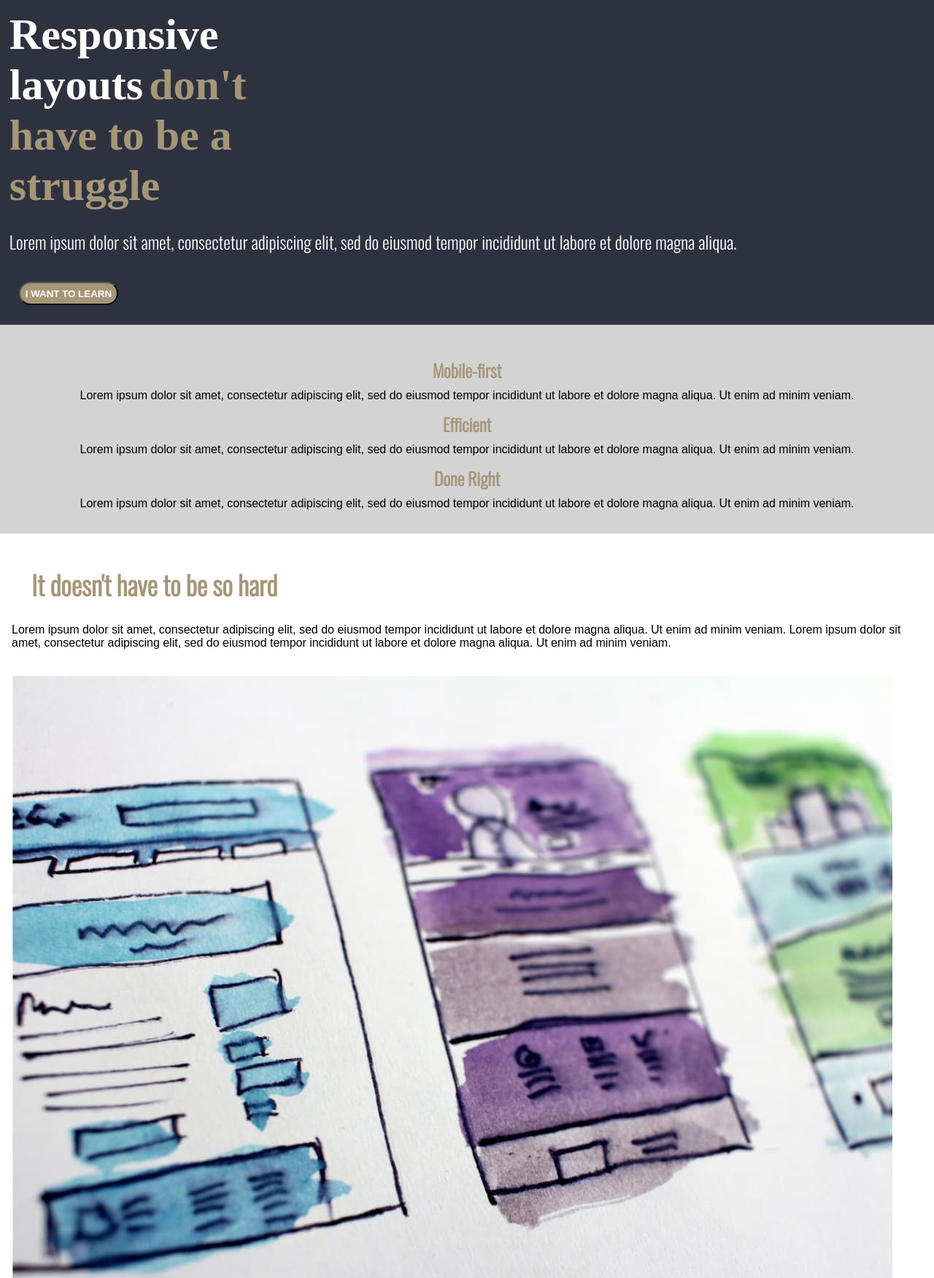
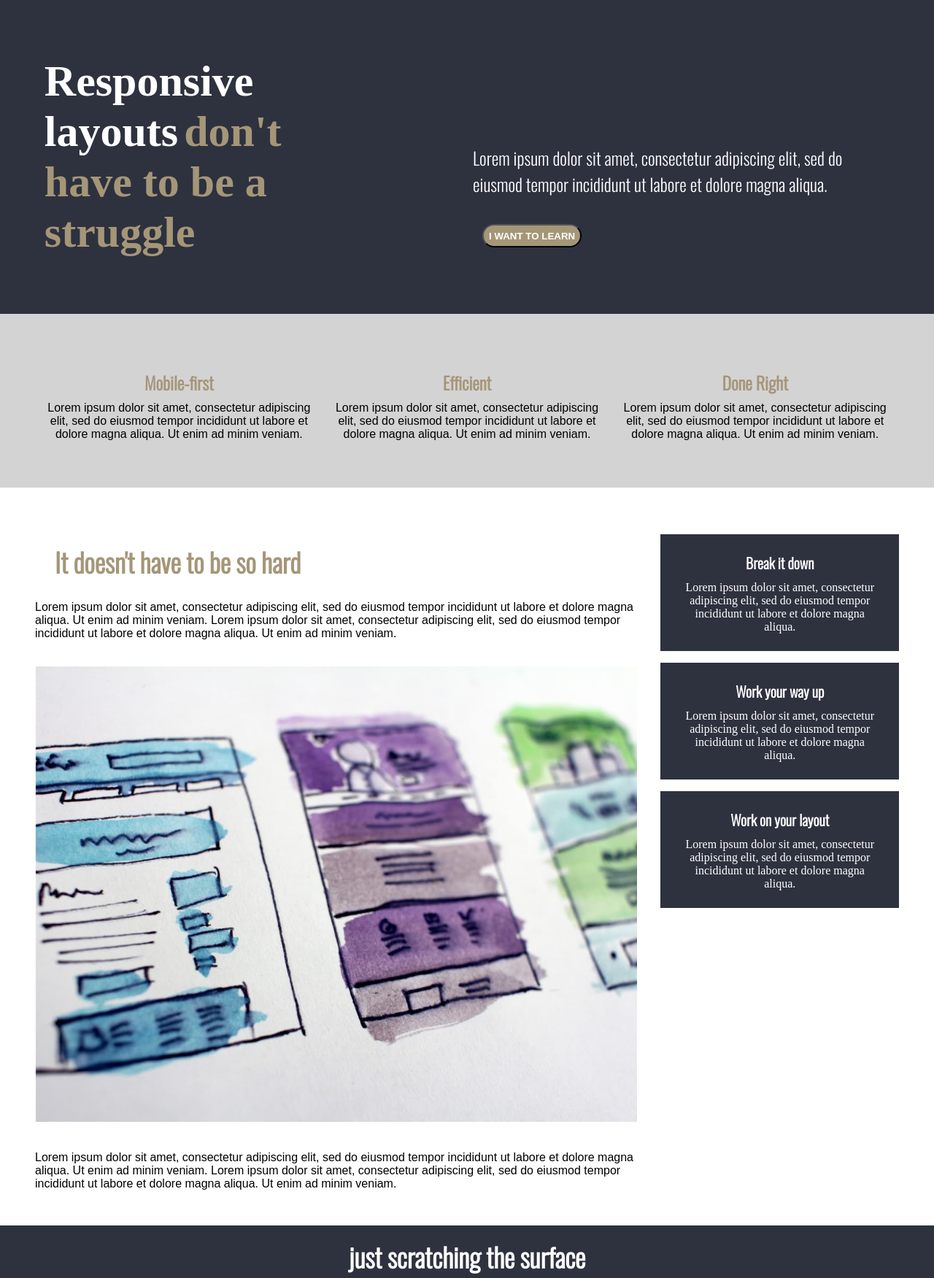
Before and after one commit to Alice-Githui/Responsive-CSS, a plain HTML site: page index.html in a window 1280 px wide. Shown: the top 1751 px of the page at 73% size. Drawn offline with nearby package versions, Linux system fonts and the light colour scheme.

Commit message:
add media styles to make the site responsive on bigger screens

```diff
--- a/CSS/style.css
+++ b/CSS/style.css
@@ -18,12 +18,12 @@ img{
 
 .title1{
     color: #FFFFFF;
-    font-size: 60px;
+    font-size: 48px;
 }
 
 .title2{
     color: #A59678;
-    font-size: 60px;
+    font-size: 48px;
 }
 
 .para1{
@@ -130,3 +130,52 @@ footer h5{
     list-style-type: none;
     padding: 0.5em 0em;
 }
+
+@media (min-width: 700px) {
+    .row{
+        display: flex;
+    }
+
+    .row1{
+        align-items: flex-end;
+        padding: 4em 3em;
+    }
+
+    .row1 .col{
+        width: 100%;
+    }
+
+    .row1 .col + .col {
+        margin-left: 1em;
+    }
+
+    .title1, .title2{
+        font-size: 60px;
+    }
+
+    .section1{
+        width: 100%;
+        padding: 3em;
+    }
+
+    .section1 .col{
+        padding: 1em;
+    }
+
+    .section2{
+        padding: 3em;
+    }
+
+    .section2 .column2{
+        margin-left: 2em;
+    }
+
+    .footer-title{
+        font-size: 36px;
+    }
+
+    footer .col{
+        width: 100%;
+    }
+
+}
--- a/index.html
+++ b/index.html
@@ -17,7 +17,7 @@
     </nav>
     <div class="head">
         <div class="container">
-            <div class="row">
+            <div class="row row1">
                 <div class="col">
                     <h1><span class="title1">Responsive<br>
                         layouts</span> <span class="title2">don't <br>
@@ -82,7 +82,7 @@
                         dolore magna aliqua. Ut enim ad minim veniam.</p>
                     <br>
                     <br>
-                        <div>
+                    <div>
                         <img src="Images/the-image.jpg" alt="design sketches">
                     </div>
                     <br>
@@ -126,8 +126,8 @@
 
     </div>
     <footer>
+        <h4 class="footer-title">just scratching the surface</h4>
         <div class="row">
-            <h4 class="footer-title">just scratching the surface</h4>
             <div class="col footer-list">
                 <h5>About our company</h5>
                 <br>
```
